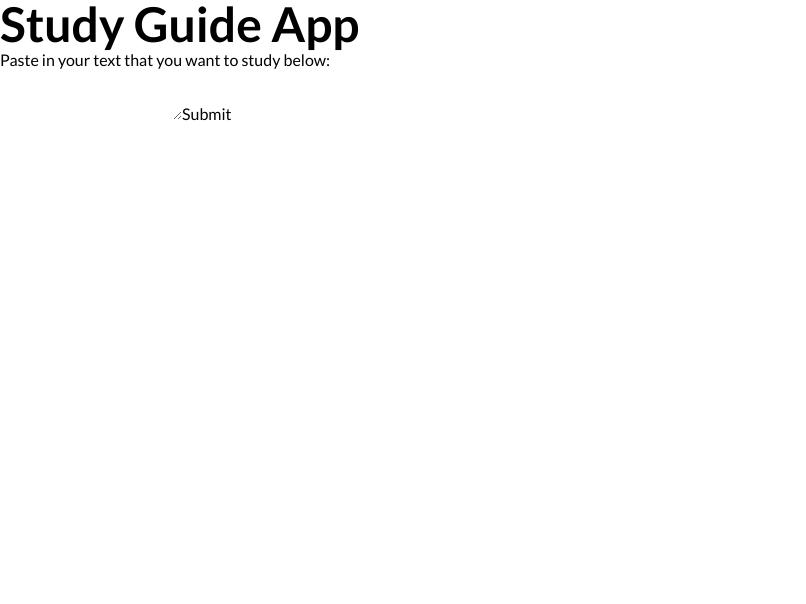
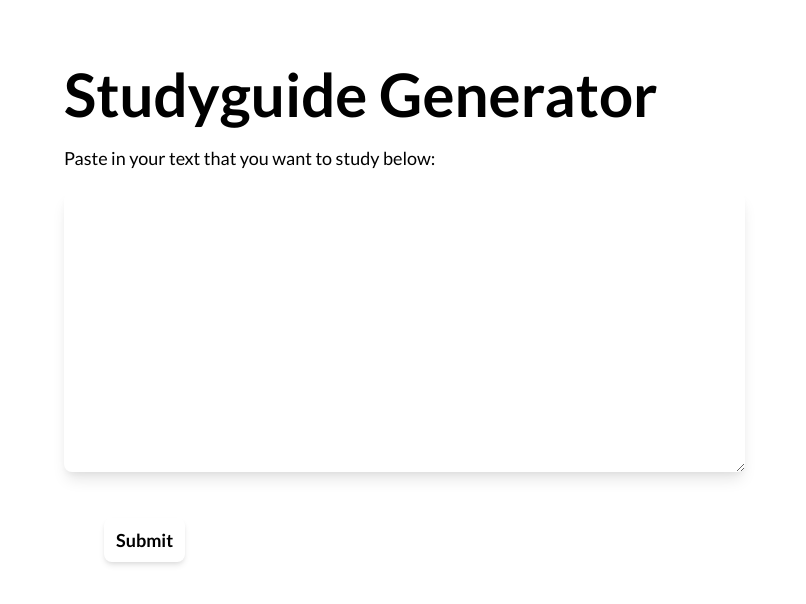
Before and after one commit to MLHUnihack2020/StudyGuideFrontend, a Vue app: page / in a window 1280 px wide. Shown: the top 604 px of the page, without its empty margins (0-806 px from the left). Built offline with nearby package versions, Linux system fonts and the light colour scheme.

Commit message:
Added CSS to text submit component

```diff
--- a/src/App.vue
+++ b/src/App.vue
@@ -1,8 +1,12 @@
 <template>
-  <div id="app">
-    <h1 class="text-5xl font-bold">Study Guide App</h1>
-    <ContentSubmit />
-    <FlashCard v-if="flashcards !== null" />
+  <div class="m-16 flex" id="app">
+    <div>
+      <h1 class="text-6xl font-bold">Studyguide Generator</h1>
+      <ContentSubmit />
+    </div>
+    <div>
+      <FlashCard v-if="flashcards !== null" />
+    </div>
   </div>
 </template>
 
--- a/src/components/ContentSubmit.vue
+++ b/src/components/ContentSubmit.vue
@@ -1,9 +1,13 @@
 <template>
   <div class="">
-    <p>Paste in your text that you want to study below:</p>
+    <p class="my-5 text-lg">Paste in your text that you want to study below:</p>
 
-    <textarea id="inputText" name="inputText" v-model="$parent.inputText"></textarea>
-    <button v-on:click="sendRequest">Submit</button>
+    <div>
+      <textarea class="shadow-lg p-5 rounded-lg" id="inputText" name="inputText" rows="10" cols="75" v-model="$parent.inputText"></textarea>
+    </div>
+    <div>
+      <button class="text-lg shadow-md px-3 py-2 rounded-lg font-bold m-10" v-on:click="sendRequest">Submit</button>
+    </div>
   </div>
 </template>
 
```
